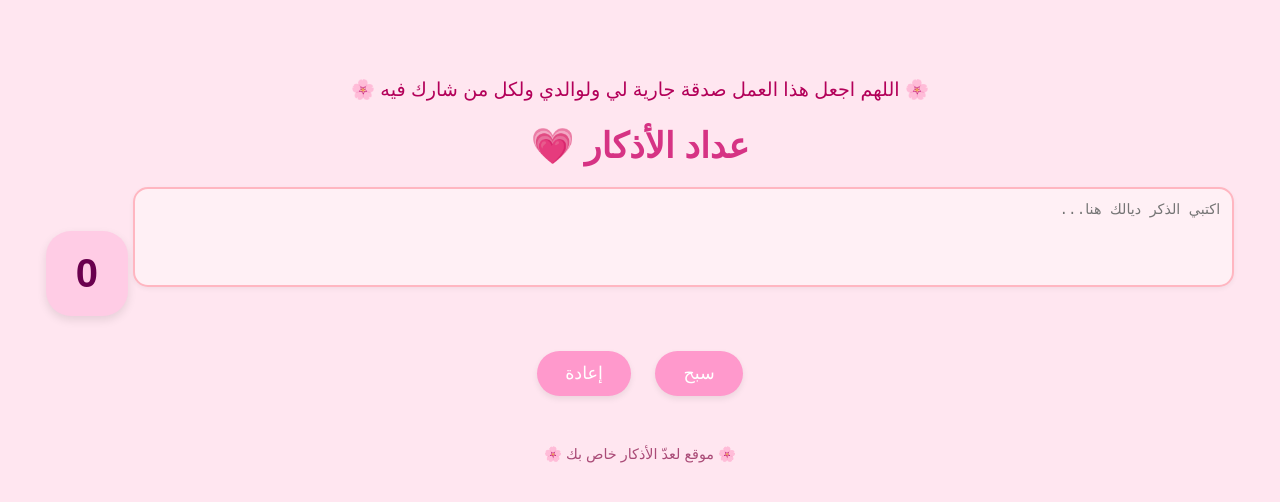
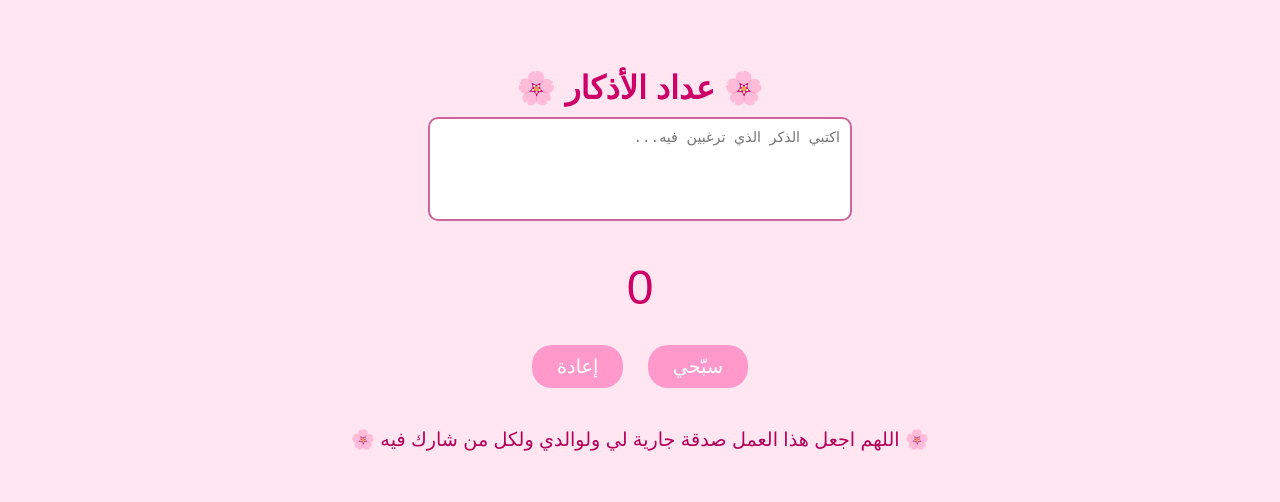
Before and after one commit to islamiquegirl/islamiquegirl.github.io, a plain HTML site: page index.html in a window 1280 px wide. Drawn offline with Linux system fonts and the light colour scheme.

Commit message:
Update index.html
تمت إضافة دعاء صدقة جارية في الموقع، بنية نشر الخير وتشجيع الزائرات على الذكر وطلب الأجر.
اللهم اجعل كل من يقرأ هذا العمل من الذاكرين، ووفقنا لما تحبه وترضاه.

```diff
--- a/index.html
+++ b/index.html
@@ -1,103 +1,92 @@
-<p style="font-size: 1.2em; color: #b30059; margin-top: 30px;">
-  🌸 اللهم اجعل هذا العمل صدقة جارية لي ولوالدي ولكل من شارك فيه 🌸
-</p>
 <!DOCTYPE html>
 <html lang="ar" dir="rtl">
 <head>
-  <meta charset="UTF-8" />
-  <meta name="viewport" content="width=device-width, initial-scale=1.0" />
-  <title>عداد الأذكار 💗</title>
+  <meta charset="UTF-8">
+  <meta name="viewport" content="width=device-width, initial-scale=1.0">
+  <title>عداد الأذكار</title>
   <style>
     body {
-      background-color: #ffe6f0;
-      font-family: 'Tajawal', 'Arial', sans-serif;
-      color: #6a004e;
+      font-family: 'Arial', sans-serif;
+      background: #ffe6f0;
+      color: #b30059;
       text-align: center;
-      padding: 40px 20px;
+      padding: 40px;
     }
 
     h1 {
-      font-size: 2.2em;
-      margin-bottom: 20px;
-      color: #d63384;
+      font-size: 2em;
+      color: #cc0066;
+      margin-bottom: 10px;
     }
 
     textarea {
-      width: 90%;<p style="font-size: 1.2em; color: #b30059; margin-top: 30px;">
-  🌸 اللهم اجعل هذا العمل صدقة جارية لي ولوالدي ولكل من شارك فيه 🌸
-</p>
-
+      width: 90%;
       max-width: 400px;
-      height: 100px;
-      padding: 12px;
-      border-radius: 15px;
-      border: 2px solid #ffb6c1;
-      background-color: #fff0f5;
-      color: #6a004e;
+      height: 80px;
+      padding: 10px;
+      border-radius: 10px;
+      border: 2px solid #cc6699;
       font-size: 1.1em;
-      box-shadow: 0 2px 5px rgba(0,0,0,0.05);
       resize: none;
+      margin-bottom: 15px;
     }
 
     .counter {
-      font-size: 2.5em;
-      margin: 25px 0;
-      background-color: #ffcce5;
-      display: inline-block;
-      padding: 20px 30px;
-      border-radius: 25px;
-      box-shadow: 0 4px 10px rgba(0,0,0,0.1);
-      font-weight: bold;
+      font-size: 3em;
+      margin: 20px 0;
+      color: #cc0066;
     }
 
     button {
       background-color: #ff99cc;
+      color: white;
       border: none;
-      color: white;
-      padding: 12px 28px;
+      padding: 10px 25px;
+      font-size: 1.2em;
+      border-radius: 20px;
       margin: 10px;
-      border-radius: 25px;
-      font-size: 1.1em;
       cursor: pointer;
-      transition: background-color 0.3s, transform 0.2s;
-      box-shadow: 0 3px 6px rgba(0,0,0,0.08);
+      transition: 0.3s;
     }
 
     button:hover {
-      background-color: #ff80bf;
-      transform: scale(1.05);
+      background-color: #e60073;
     }
 
-    footer {
-      margin-top: 40px;
-      font-size: 0.9em;
-      color: #aa4b77;
+    .duaa {
+      margin-top: 30px;
+      font-size: 1.2em;
+      color: #b30059;
     }
   </style>
 </head>
 <body>
-  <h1>عداد الأذكار 💗</h1>
 
-  <textarea id="dhikrInput" placeholder="اكتبي الذكر ديالك هنا..."></textarea>
+  <h1>🌸 عداد الأذكار 🌸</h1>
 
-  <div class="counter" id="counter">0</div><br />
+  <textarea id="dhikrInput" placeholder="اكتبي الذكر الذي ترغبين فيه..."></textarea>
 
-  <button onclick="increment()">سبح</button>
+  <div class="counter" id="count">0</div>
+
+  <button onclick="increment()">سبّحي</button>
   <button onclick="reset()">إعادة</button>
 
-  <footer>🌸 موقع لعدّ الأذكار خاص بك 🌸</footer>
+  <p class="duaa">
+    🌸 اللهم اجعل هذا العمل صدقة جارية لي ولوالدي ولكل من شارك فيه 🌸
+  </p>
 
   <script>
     let count = 0;
     function increment() {
       count++;
-      document.getElementById('counter').innerText = count;
+      document.getElementById("count").textContent = count;
     }
 
     function reset() {
       count = 0;
-      document.getElementById('counter').innerText = count;
+      document.getElementById("count").textContent = count;
     }
   </script>
+
 </body>
 </html>
```
